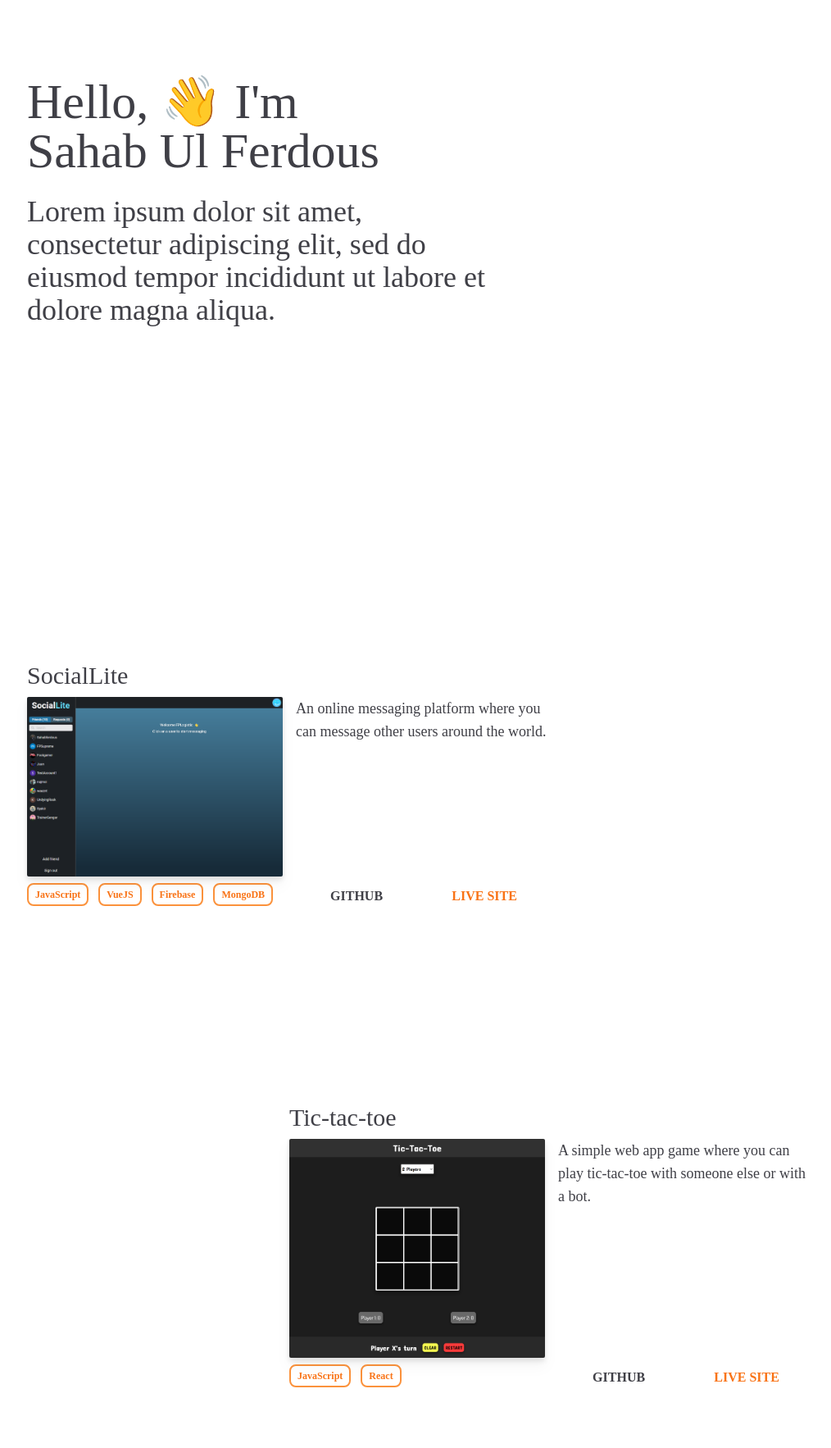
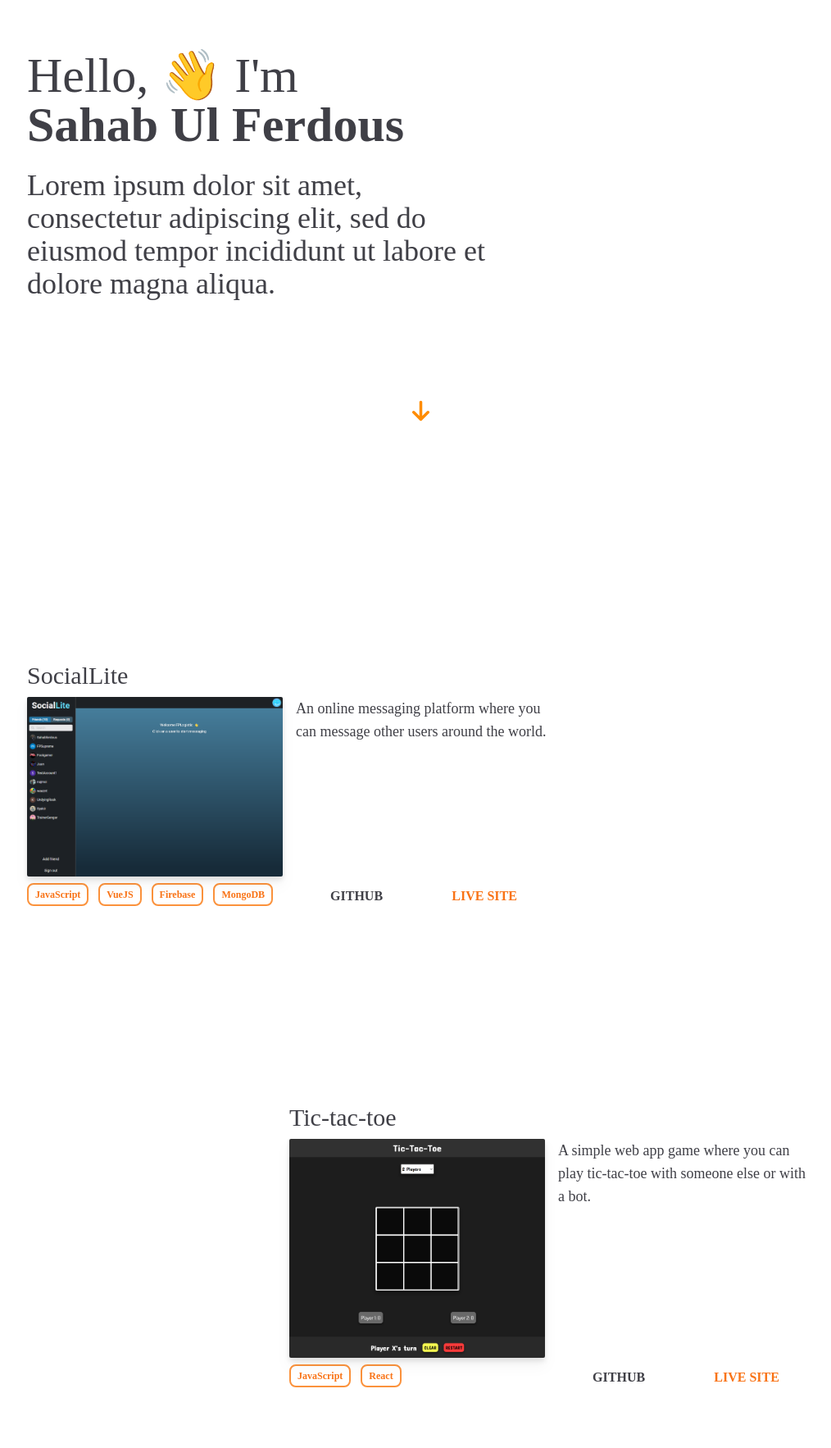
Before and after one commit to FPLCodes/Personal-portfolio, a Next.js app: page / in a window 1280 px wide. Shown: the part 154-1920 px from the top of the page at 82% size, without its empty margins (127-1141 px from the left). Built offline with nearby package versions, Linux system fonts and the light colour scheme.

Commit message:
Improved tags and added arrow

```diff
--- a/pages/index.tsx
+++ b/pages/index.tsx
@@ -2,7 +2,7 @@ import type { NextPage } from "next";
 import Head from "next/head";
 import { FontAwesomeIcon } from "@fortawesome/react-fontawesome";
 
-import { faEnvelope } from "@fortawesome/free-solid-svg-icons";
+import { faArrowDown, faEnvelope } from "@fortawesome/free-solid-svg-icons";
 import { faGithub, faYoutube, faJs } from "@fortawesome/free-brands-svg-icons";
 
 const Home: NextPage = () => {
@@ -14,18 +14,28 @@ const Home: NextPage = () => {
       </Head>
 
       <main className="flex w-full flex-1 flex-col items-center justify-center px-20 xl:px-40 text-left text-zinc-700">
-        <header className="flex flex-col gap-y-6 h-screen w-full justify-center text-middle">
+        <header className="flex flex-col gap-y-6 h-screen w-full justify-center text-middle pb-16">
           <div>
             <h1 className="text-5xl xl:text-6xl max-w-xl">Hello, 👋 I'm</h1>
-            <h1 className="text-5xl xl:text-6xl max-w-xl">Sahab Ul Ferdous</h1>
+            <h1 className="text-5xl xl:text-6xl max-w-xl font-bold">
+              Sahab Ul Ferdous
+            </h1>
           </div>
           <h2 className="text-3xl xl:text-4xl max-w-xl">
             Lorem ipsum dolor sit amet, consectetur adipiscing elit, sed do
             eiusmod tempor incididunt ut labore et dolore magna aliqua.
           </h2>
+          <div className="absolute place-self-center bottom-32 transition-all hover:pb-2">
+            <a href="#projects">
+              <FontAwesomeIcon
+                icon={faArrowDown}
+                style={{ fontSize: 28, color: "darkorange" }}
+              />
+            </a>
+          </div>
         </header>
 
-        <section className="flex flex-col w-full gap-y-60 mt-40">
+        <section id="projects" className="flex flex-col w-full gap-y-60 pt-40">
           <div className="flex flex-col flex-1 gap-y-2 w-5/6 lg:w-2/3 xl:1/2 self-center md:self-start">
             <h1 className="w-full text-3xl">SocialLite</h1>
             <div className="flex flex-col gap-y-2 md:flex-row gap-x-4">
@@ -136,6 +146,9 @@ const Home: NextPage = () => {
                   </p>
                   <p className="border-2 py-1 px-2 rounded-lg border-orange-400 text-orange-500 font-bold">
                     Discord.js
+                  </p>
+                  <p className="border-2 py-1 px-2 rounded-lg border-orange-400 text-orange-500 font-bold">
+                    Puppeteer
                   </p>
                 </div>
               </div>
```
